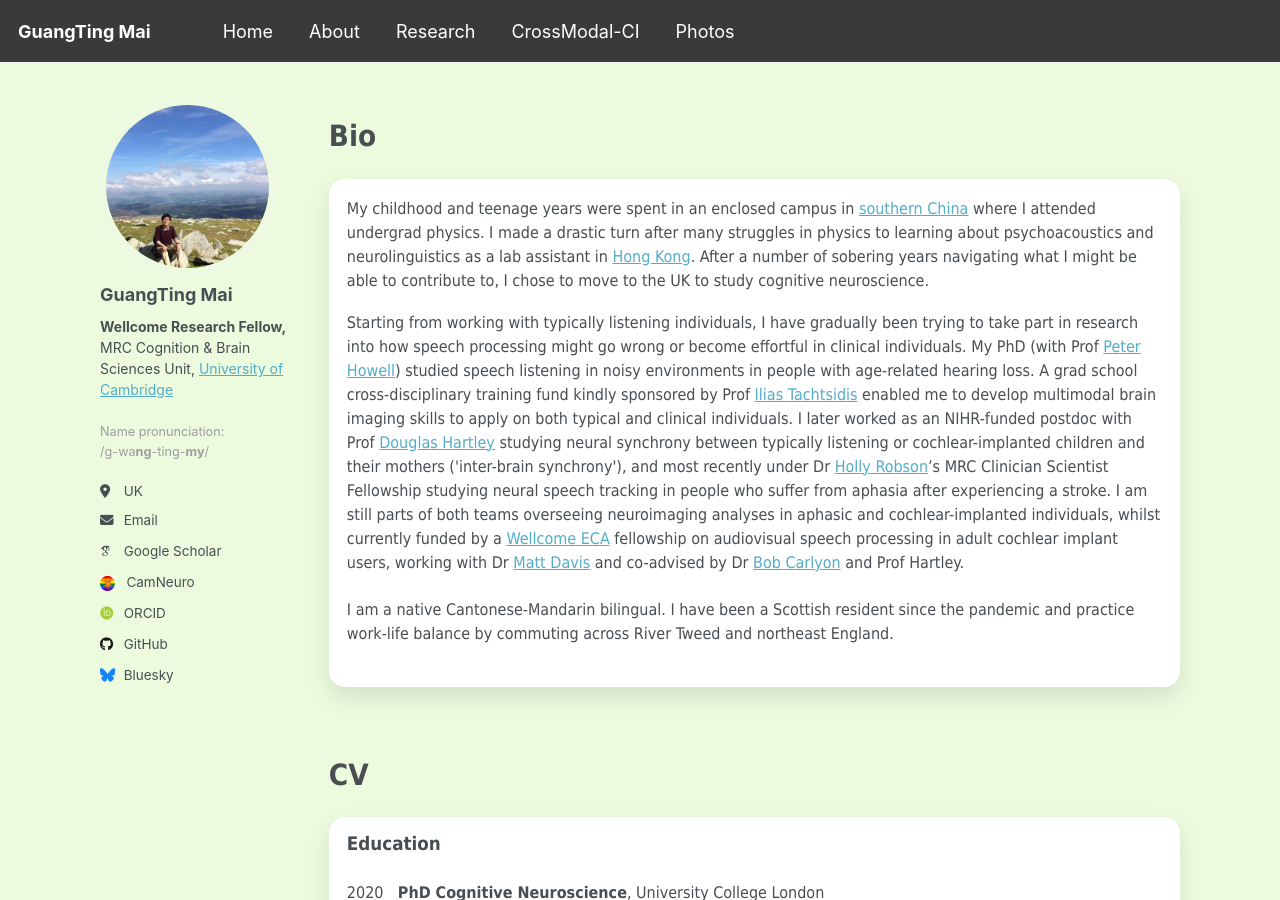
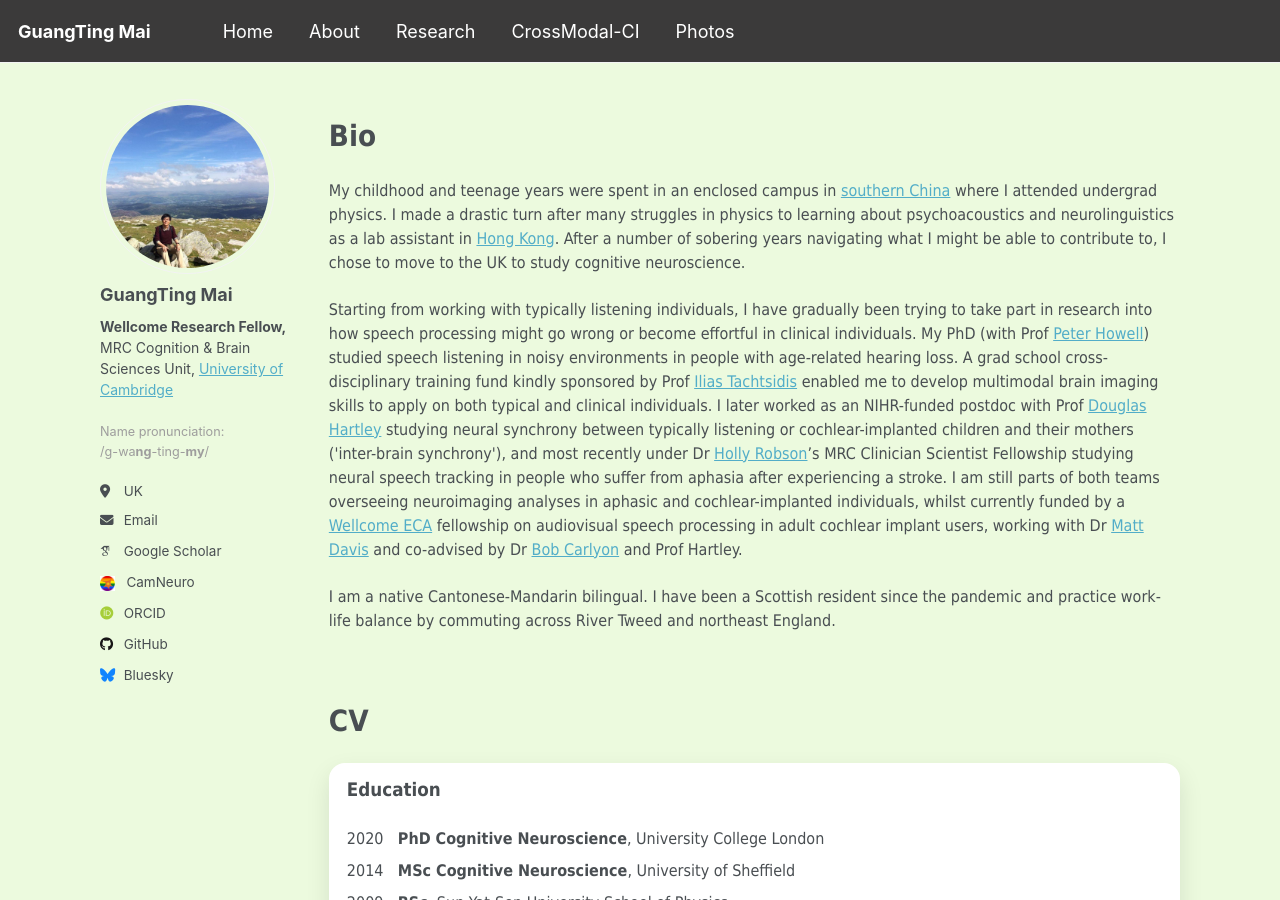
Before and after one commit to guangtingmai/guangtingmai.github.io, a Jekyll site: the page built from _pages/about.html, in a window 1280 px wide and 900 px high. Built offline with Jekyll 4.4.1, drawn with Linux system fonts in a browser that asks for light colours; some web fonts are replaced.

Commit message:
Update about.html

```diff
--- a/_pages/about.html
+++ b/_pages/about.html
@@ -5,7 +5,7 @@ permalink: /about/
 author_profile: true
 ---
 <p><span style="font-size: 22pt;font-family: Tahoma;line-height: 1.3;display: block"><strong>Bio</strong></span></p>
-<p><div class="white-frame">
+<p>
 <span style="font-size: 12pt;font-family: Tahoma;line-height: 1.5;display: block;margin-bottom: 0.2vh">My childhood and teenage years were spent in an enclosed
   campus in <a href="https://en.wikipedia.org/wiki/Sun_Yat-sen_University">southern China</a> where I attended undergrad physics. I made a
   drastic turn after many struggles in physics to learning about psychoacoustics and neurolinguistics as a lab assistant in <a href="https://www.ee.cuhk.edu.hk/~lel/research/index.html">Hong Kong</a>.
@@ -23,7 +23,7 @@ author_profile: true
   and co-advised by Dr <a href="https://www.mrc-cbu.cam.ac.uk/people/bob.carlyon/">Bob Carlyon</a> and Prof Hartley.</span></p>
 <p><span style="font-size: 12pt;font-family: Tahoma;line-height: 1.5;display: block;margin-bottom: 0.2vh">I am a native Cantonese-Mandarin bilingual. I have been a
   Scottish resident since the pandemic and practice work-life balance by commuting across River Tweed and northeast England.</span>
-</div></p>
+</p>
 
 <br>
 <p><span style="font-size: 22pt;font-family: Tahoma;line-height: 1.3;display: block"><strong>CV</strong></span></p>
```
